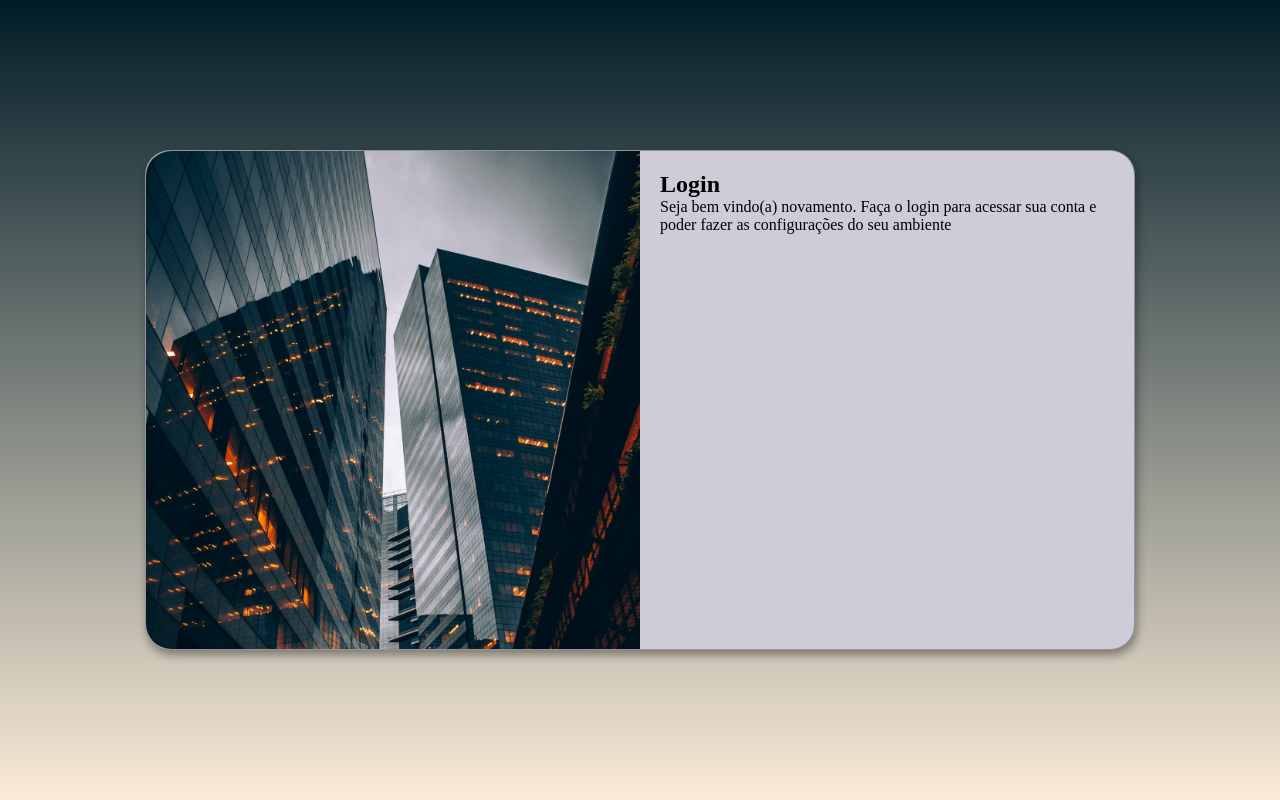
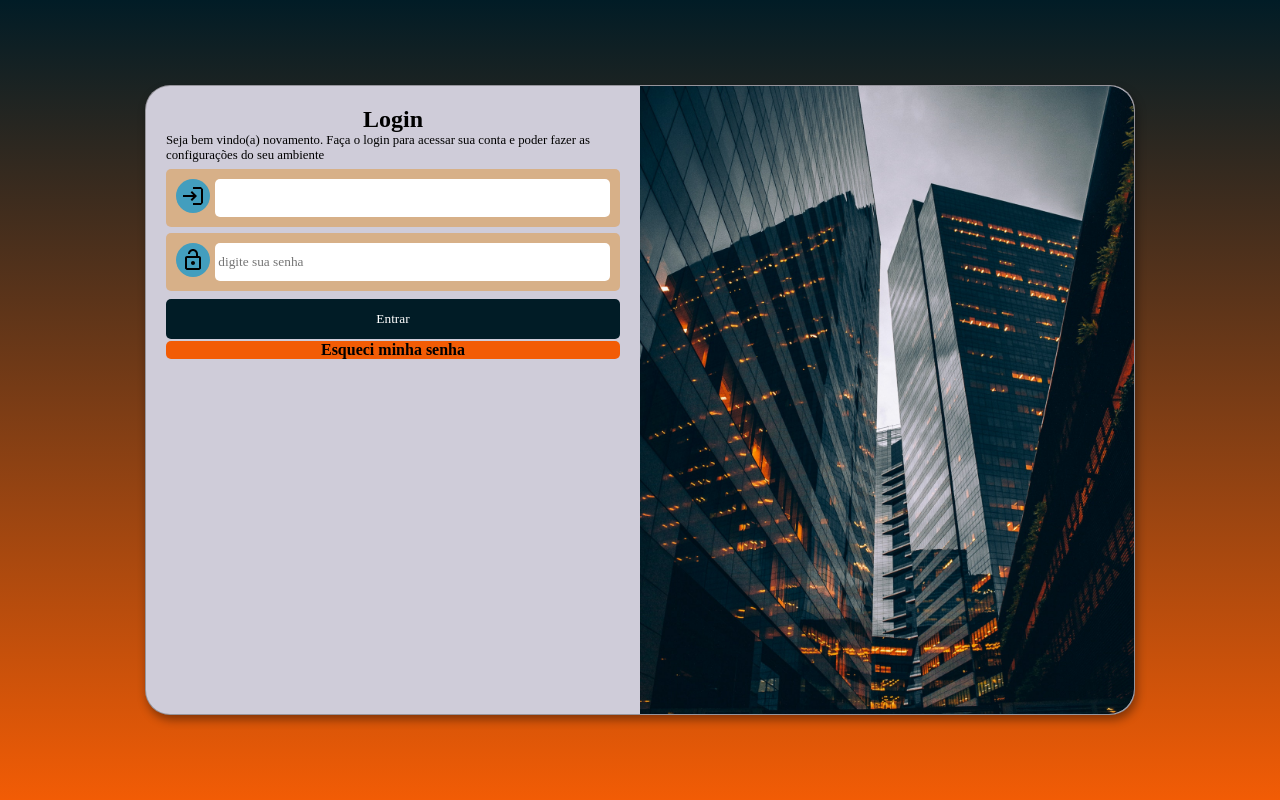
Before and after one commit to Fasterthanthey/projeto-login, a plain HTML site: page index.html in a window 1280 px wide. Drawn offline with Linux system fonts and the light colour scheme.

Commit message:
atualizacao

```diff
--- a/estilos/media-query.css
+++ b/estilos/media-query.css
@@ -12,7 +12,7 @@ Telas Grandes: acima de 1200px
 @media (min-width:768px) and (max-width:992px) {
 
     body {
-        background-image: linear-gradient(to top,antiquewhite, #011C26);
+        background-image: linear-gradient(to top, #F25C05, #011C26);
 
     }
 
@@ -22,7 +22,7 @@ Telas Grandes: acima de 1200px
 
     section#login > div#imagem {
         float: left;
-        width: 50%;
+        width: 30%;
         height: 100%;
         border-radius: 25px 0 0 25px;
     }
@@ -30,12 +30,14 @@ Telas Grandes: acima de 1200px
         float: right;
         width:50%;
     }
+
+
+
 }
-
 @media (min-width:992px) {
 
     body {
-        background-image: linear-gradient(to top,antiquewhite, #011C26);
+        background-image: linear-gradient(to top,#F25C05, #011C26);
     }
 
     section#login {
@@ -43,15 +45,15 @@ Telas Grandes: acima de 1200px
 
     }
     section#login > div#imagem {
-        float: left;
+        float: right;
         width: 50%;
         height: 100%;
-        border-radius: 25px 0 0 25px;
+        border-radius: 0 25px 25px 0;
 
     }
 
     section#login > div#formulario {
-        float: right;
+        float: left;
         width: 50%;
     }
 
--- a/estilos/style.css
+++ b/estilos/style.css
@@ -39,7 +39,7 @@
 }
 
 body, html {
-    background-color: antiquewhite;
+    background-color: #F25C05;
     height: 100vh;
     width: 100vw;
 }
@@ -58,8 +58,8 @@ section#login {
     transform: translate(-50%, -50%);
 
     background-color: var(--cor-1);
-    width: 250px;
-    height: 500px;
+    width: 280px;
+    height: 630px;
     border-radius: 25px;
 
     border: 1px solid rgba(85, 84, 84, 0.466);
@@ -80,3 +80,84 @@ section#login > div#formulario {
     display: block;
     padding: 20px;
 }
+
+div#formulario > h1 {
+    font-size: 1.5rem;
+    text-align: center;
+}
+
+
+div#formulario > p {
+    font-size: 0.8rem;
+}
+
+form > div.campo {
+    display: flex;
+    padding: 10px;
+    gap: 5px;
+    width: 100%;
+    height: 100%;
+    background-color: #e2830f65;
+    border-radius: 5px;
+    margin-top: 6px;
+
+}
+
+div.campo > span > img {
+
+    background-color: #439ebe;
+    padding: 5px;
+    border-radius: 50%;
+
+}
+
+
+div.campo > label {
+    display: none;
+}
+
+
+
+input[type=email],
+input[type=password] {
+    /* display: block; */
+    width: 100%;
+    align-items: center;
+    border-radius: 5px;
+    border: none;
+}
+
+
+form > input[type=submit] {
+    margin-top: 8px;
+    display: block;
+    border: none;
+    padding: 5px 10px;
+    border-radius: 5px;
+    width: 100%;
+    height: 40px;
+    background-color: var(--cor-2);
+    color: white;
+    cursor: pointer;
+}
+
+form > input[type=submit]:hover {
+    background-color: #175b74;
+    color: black;
+}
+
+form a.botao{
+    display: block;
+    font-size: 1rem;
+    text-align: center;
+    text-decoration: none;
+    color: black;
+    font-weight: 600;
+    margin-top: 2px;
+    background-color: #F25C05;
+    border-radius: 5px;
+}
+
+form a.botao:hover {
+    background-color: #eb9767;
+}
--- a/index.html
+++ b/index.html
@@ -4,9 +4,12 @@
     <meta charset="UTF-8">
     <meta name="viewport" content="width=device-width, initial-scale=1.0">
     <title>Login</title>
+    <link href="https://fonts.googleapis.com/icon?family=Material+Icons"
+      rel="stylesheet">
     <link rel="stylesheet" href="estilos/style.css">
     <link rel="stylesheet" href="estilos/media-query.css">
     <link rel="shortcut icon" href="./imagens/favicon-letra-n.ico" type="image/x-icon">
+
 </head>
 <body>
     <main>
@@ -20,8 +23,34 @@
         <div id="formulario">
 
             <h1>Login</h1>
+            <p>Seja bem vindo(a) novamento. Faça o login para acessar sua conta e poder fazer as configurações do seu ambiente</p>
 
-            <p>Seja bem vindo(a) novamento. Faça o login para acessar sua conta e poder fazer as configurações do seu ambiente</p>
+            <form action="java.js" method="post" autocomplete="off">
+
+                <div class="campo">
+                    <span>
+                        <img src="/imagens/login.svg" alt="">
+                    </span>
+                    <input type="email" name="email" id="email" min="4" max="20" required>
+                    <label for="nome">Email</label>
+
+                </div>
+
+                <div class="campo">
+                    <span>
+                        <img src="/imagens/senha.svg" alt="">
+                    </span>
+                    <input type="password" name="senha" id="senha" required min="6" max="10" placeholder=" digite sua senha">
+                    <label for="senha">Senha</label>
+
+                </div>
+
+                <input type="submit" value="Entrar">
+                <a class="botao" href="esqueci.html">Esqueci minha senha</a>
+
+            </form>
+
+
 
         </div>
 
```
Also changed, not shown: imagens/login.svg (added), imagens/senha.svg (added).
